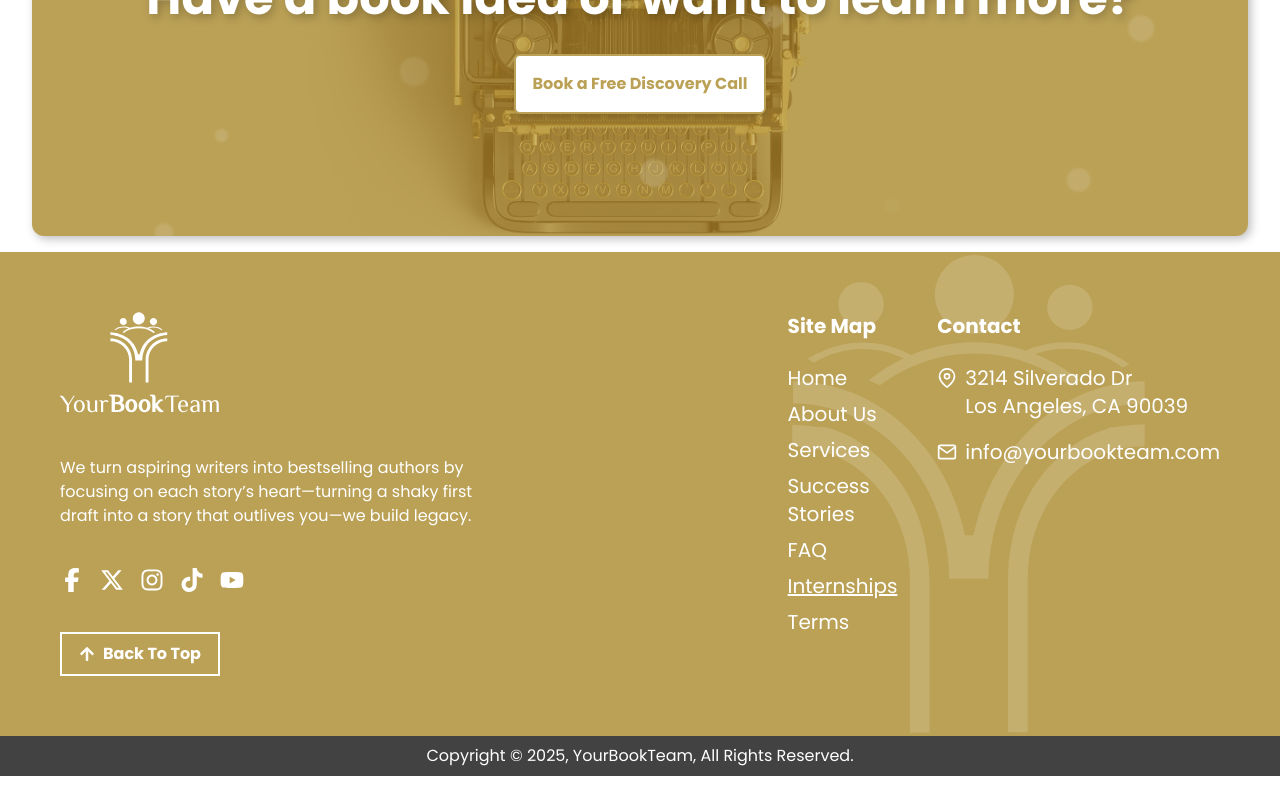
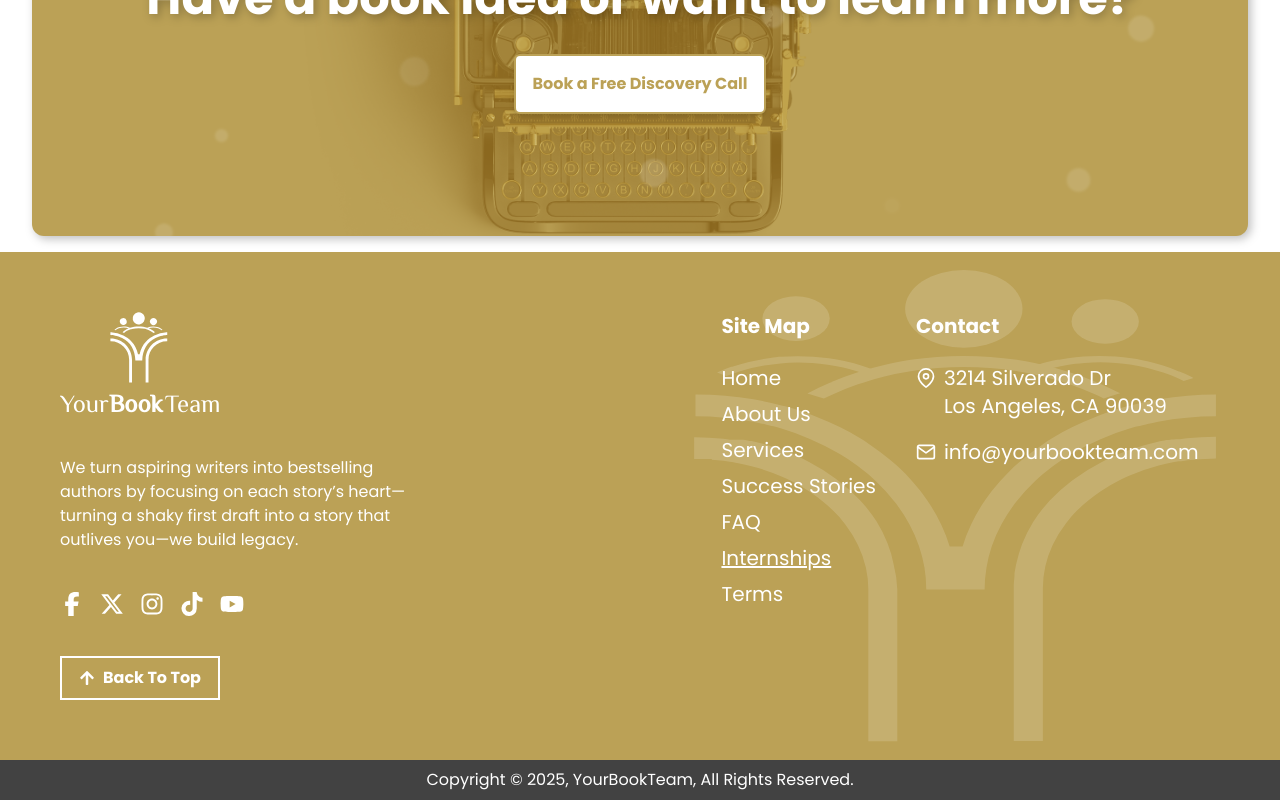
Before and after one commit to YourBookTeam/YBT_Website, a React (Vite) app: page /internships in a window 1280 px wide. Shown: the part 3892-4692 px from the top of the page. Before the commit the page ends 4668 px from the top, so only its background shows below. Built offline with nearby package versions, Linux system fonts and the light colour scheme; a web font is replaced by a local one.

Commit message:
editing logo in background

```diff
--- a/src/components/footer/DesktopFooter.jsx
+++ b/src/components/footer/DesktopFooter.jsx
@@ -12,26 +12,38 @@ const DesktopFooter = () => {
   const currentPage = useLocation();
 
   return (
-    <footer className="hidden lg:flex flex-col bg-gold">
-      <div className="w-full flex justify-between 2xl:justify-center p-15">
+    <footer className="hidden lg:flex flex-col bg-gold relative">
+      <div className="w-full grid grid-cols-2">
 
-        <div className="flex flex-col gap-10">
+        <div className="flex flex-col gap-10 p-15">
           <MainLogo/>
-          <Statement className="max-w-[60%]"/>
+          <Statement className="max-w-[70%]"/>
           <Socials/>
           <BackButton/>
         </div>
 
-        <div className="relative">
-          <div className="relative z-10 flex gap-5 xl:gap-10 2xl:gap-20">
-            <QuickLinks currentPage={currentPage.pathname}/>
-            <ContactInfo/>
-          </div>
-          <div className="absolute left-0 right-[15%] top-0 bottom-0 flex items-center justify-center z-0">
-            <Logo className="fill-white size-[143%] opacity-15"/>
-          </div>
+        <div className="relative flex justify-center">
+            <div className="flex gap-5 p-15 xl:gap-10 2xl:gap-20">
+              <QuickLinks currentPage={currentPage.pathname}/>
+              <ContactInfo/>
+            </div>
+
+            <div
+              className="
+                absolute z-0
+                inset-y-0 left-1/2 -translate-x-1/2
+                flex items-center
+              ">
+              <Logo
+                preserveAspectRatio="none"
+                className="
+                  fill-white opacity-15
+                  h-full
+                  w-auto
+                  scale-x-150
+                "/>
+            </div>
         </div>
-
       </div>
 
       <Copyright/>
--- a/src/components/svgs/SvgLogo.jsx
+++ b/src/components/svgs/SvgLogo.jsx
@@ -1,14 +1,16 @@
-function SvgLogo({ className }) {
+function SvgLogo({ className, preserveAspectRatio }) {
+
+  if(!preserveAspectRatio) preserveAspectRatio = "xMidYMid meet";
+
   return (
     <svg
-      width="50"
-      height="70"
       id="Layer_1"
       data-name="Layer 1"
       xmlns="http://www.w3.org/2000/svg"
       viewBox="101 40 50 70"
       fill="var(--color-black)"
-      className={className}
+      preserveAspectRatio={preserveAspectRatio}
+      className={`${className} w-12 h-20`}
     >
       <path d="M149.51,59.64v3a19.29,19.29,0,0,0-5.32.76l-.4.12-.33.1-.16.06-.32.11-.22.08,0,0-.24.09-.06,0-.23.1h-.05l-.61.27a20.87,20.87,0,0,0-2.33,1.25l-.33.21a21.07,21.07,0,0,0-2.66,2c-.27.24-.53.49-.78.74a22.13,22.13,0,0,0-1.88,2.11c-.23.29-.45.58-.66.88a23.46,23.46,0,0,0-1.82,3c-.06.12-.12.25-.19.37-.41.85-.78,1.72-1.11,2.62a25.59,25.59,0,0,0-1.38,6,26.83,26.83,0,0,0-.17,3H122.9a26.84,26.84,0,0,0-.16-3,29,29,0,0,0-.51-3,24.54,24.54,0,0,0-.88-3,24.21,24.21,0,0,0-1.11-2.62c-.06-.12-.12-.25-.19-.37a23.46,23.46,0,0,0-1.82-3c-.21-.3-.43-.59-.65-.88a25.26,25.26,0,0,0-1.88-2.11l-.78-.74a22.61,22.61,0,0,0-2.66-2l-.33-.21a20.87,20.87,0,0,0-2.33-1.25l-.62-.27h0l-.23-.1-.06,0-.25-.09,0,0-.21-.08c-.27-.1-.54-.19-.82-.27-.13,0-.26-.09-.39-.12a20,20,0,0,0-2.66-.57,19.48,19.48,0,0,0-2.66-.19v-3a21.38,21.38,0,0,1,5.32.66,21.18,21.18,0,0,1,2.66.87l.25.1c.55.23,1.1.48,1.64.75l.77.41.34.19a25.2,25.2,0,0,1,2.32,1.54c.6.46,1.19.94,1.75,1.45.31.28.61.57.91.87a25.4,25.4,0,0,1,1.88,2.12q.41.5.78,1c.46.63.89,1.29,1.29,2a25.67,25.67,0,0,1,1.37,2.6c.06.13.12.25.17.38a27.46,27.46,0,0,1,1.13,3,29.09,29.09,0,0,1,.77,3h1.19a26.73,26.73,0,0,1,.77-3,29.65,29.65,0,0,1,1.12-3c.06-.13.12-.25.17-.38a27.93,27.93,0,0,1,1.38-2.6c.4-.68.83-1.34,1.28-2,.26-.35.51-.69.78-1a23.83,23.83,0,0,1,1.89-2.12c.29-.3.6-.59.91-.87.56-.51,1.14-1,1.75-1.45a23.92,23.92,0,0,1,2.32-1.54l.34-.19.76-.41q.81-.41,1.65-.75l.25-.1a20.17,20.17,0,0,1,2.66-.87,21.51,21.51,0,0,1,2.66-.5A21.23,21.23,0,0,1,149.51,59.64Z" />
       <path d="M120.24,86.52v20.91h-2.66V86.52a20.93,20.93,0,0,0-.22-3,19.69,19.69,0,0,0-1.91-6c-.17-.32-.35-.64-.53-1a17.17,17.17,0,0,0-1.41-2,16.35,16.35,0,0,0-3.06-3c-.28-.21-.56-.41-.85-.59a14.91,14.91,0,0,0-2.66-1.38l-.76-.28-.22-.07-.32-.1h0l-.26-.07-.31-.08-.22-.06-.56-.11c-.36-.07-.72-.13-1.09-.17a.22.22,0,0,0,0-.08h-1.62v-3a16.75,16.75,0,0,1,2.66.21l.34.06.29.06.1,0,.1,0,.18,0,.21,0h0l.15,0,.23,0,.11,0,.11,0,.21.05.4.13.18,0a18.41,18.41,0,0,1,2.66,1.15c.55.3,1.09.62,1.62,1,.35.24.7.49,1,.76a19.32,19.32,0,0,1,2.39,2.23l.27.3a19.53,19.53,0,0,1,2,2.68c.24.38.47.77.68,1.17.32.59.61,1.2.87,1.82a22.37,22.37,0,0,1,1,3,22.12,22.12,0,0,1,.58,3A22.75,22.75,0,0,1,120.24,86.52Z" />
```
